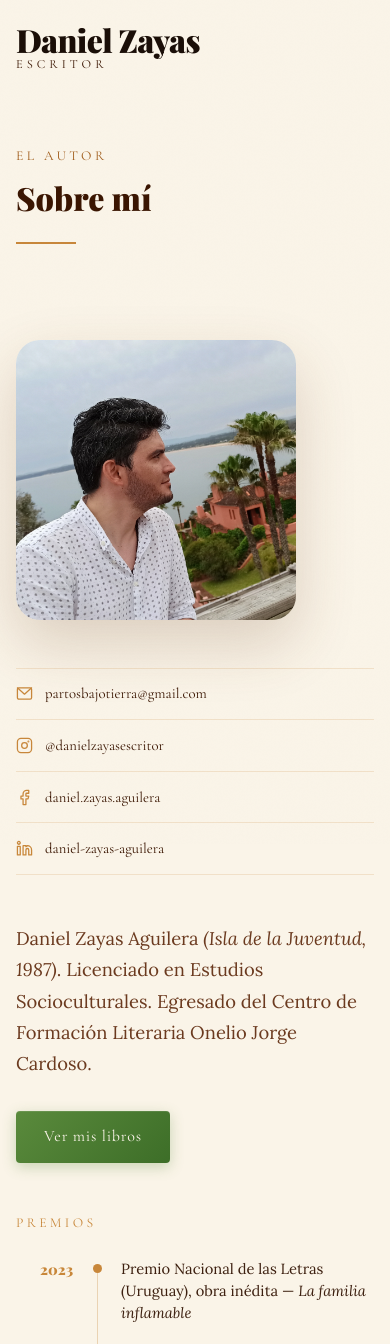
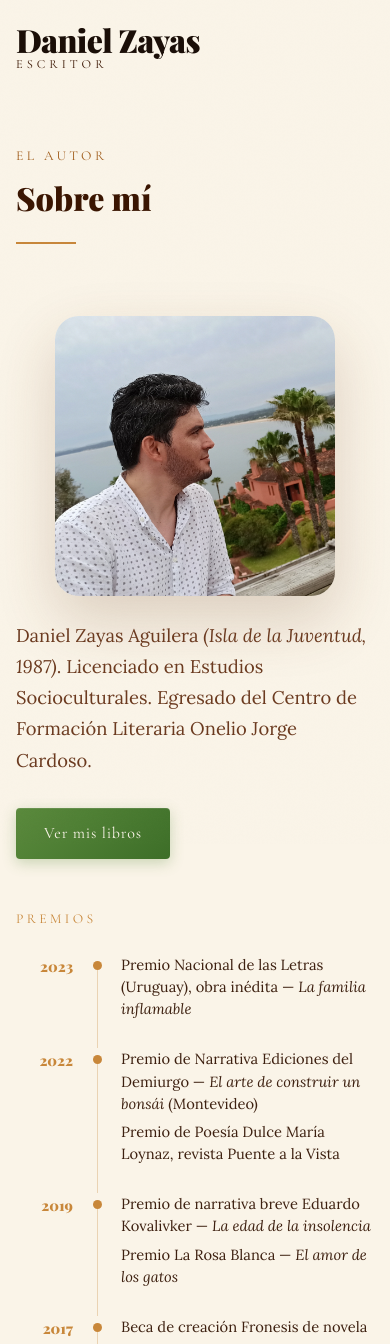
Before and after one commit to Ailin-Glez/danielzayas, a React (Create React App) app: page /sobre-mi#contacto in a window 390 px wide. Shown: the top 1344 px of the page. Built offline with nearby package versions, Linux system fonts and the light colour scheme; a web font is replaced by a local one.

Commit message:
mobile changes

```diff
--- a/src/App.tsx
+++ b/src/App.tsx
@@ -19,7 +19,13 @@ function ScrollToTop() {
       const el = document.getElementById(hash.slice(1));
       if (el) { el.scrollIntoView(); return; }
     }
+    // Forzar scroll instantáneo: sin esto hereda `scroll-behavior: smooth`
+    // y se ve un scroll animado desde la posición previa hasta el inicio.
+    const root = document.documentElement;
+    const previous = root.style.scrollBehavior;
+    root.style.scrollBehavior = 'auto';
     window.scrollTo(0, 0);
+    root.style.scrollBehavior = previous;
   }, [pathname, hash]);
   return null;
 }
--- a/src/components/Navbar.css
+++ b/src/components/Navbar.css
@@ -165,13 +165,17 @@
 .navbar__hamburger--open span:nth-child(3) { transform: translateY(-6.5px) rotate(-45deg); }
 
 @media (max-width: 860px) {
-  .navbar__hamburger { display: flex; }
+  .navbar__hamburger {
+    display: flex;
+    position: relative;
+    z-index: 1000;
+  }
 
   .navbar__nav {
     position: fixed;
     top: 0;
     right: -100%;
-    width: min(320px, 80vw);
+    width: min(260px, 75vw);
     height: 100dvh;
     background: var(--cream);
     flex-direction: column;
--- a/src/pages/Home.css
+++ b/src/pages/Home.css
@@ -499,7 +499,7 @@
     grid-template-columns: 1fr;
   }
   .hero__illustration {
-    display: none;
+    margin-top: 2.5rem;
   }
   .featured-book__inner {
     grid-template-columns: 1fr;
--- a/src/pages/Libros.css
+++ b/src/pages/Libros.css
@@ -238,6 +238,10 @@
 }
 
 /* ── CARRUSEL ───────────────────────────────────────────── */
+.libros-carousel-wrap {
+  position: relative;
+}
+
 .libros-carousel {
   flex-shrink: 0;
   display: flex;
@@ -251,6 +255,22 @@
 
 .libros-carousel::-webkit-scrollbar {
   display: none;
+}
+
+.libros-carousel-fade {
+  position: absolute;
+  top: 0;
+  right: 0;
+  bottom: 0.75rem;
+  width: 3rem;
+  pointer-events: none;
+  background: linear-gradient(to right, rgba(250,244,232,0) 0%, var(--cream) 90%);
+}
+
+@media (min-width: 901px) {
+  .libros-carousel-fade {
+    display: none;
+  }
 }
 
 .libros-carousel--expanded {
--- a/src/pages/Libros.tsx
+++ b/src/pages/Libros.tsx
@@ -124,6 +124,7 @@ export default function Libros() {
             <h1 className="libros-vista__title">Libros</h1>
           </header>
 
+          <div className="libros-carousel-wrap">
             <div className={`libros-carousel${!selected ? ' libros-carousel--expanded' : ''}`}>
               {libros.map(libro => (
                 <button
@@ -142,6 +143,8 @@ export default function Libros() {
                   <span className="carousel-thumb__title">{libro.titulo}</span>
                 </button>
               ))}
+            </div>
+            {!!selected && <div className="libros-carousel-fade" aria-hidden />}
           </div>
 
           {selected && (
--- a/src/pages/SobreMi.css
+++ b/src/pages/SobreMi.css
@@ -147,12 +147,30 @@
 }
 
 @media (max-width: 860px) {
+  .page-sobre-mi .sobre-bio {
+    padding-top: 0.5rem;
+  }
   .sobre-inner {
     grid-template-columns: 1fr;
-    gap: 3rem;
+    grid-template-areas:
+      "foto"
+      "texto"
+      "redes";
+    gap: 1.5rem;
+  }
+  .sobre-foto {
+    display: contents;
   }
   .sobre-foto__img {
+    grid-area: foto;
     aspect-ratio: 1/1;
     max-width: 280px;
+    margin: 0 auto;
+  }
+  .sobre-texto {
+    grid-area: texto;
+  }
+  .contacto-links {
+    grid-area: redes;
   }
 }
```
Lines whose indentation alone changed are shown as unchanged.
